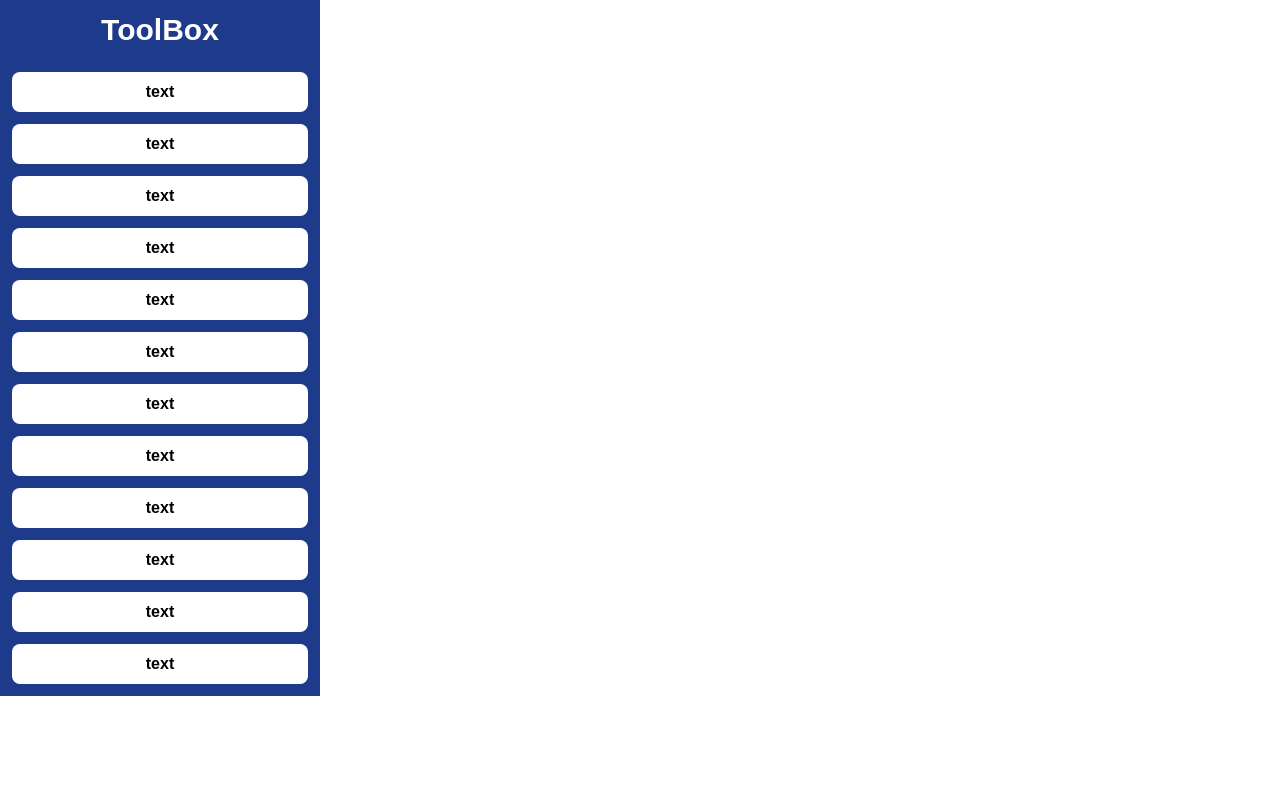
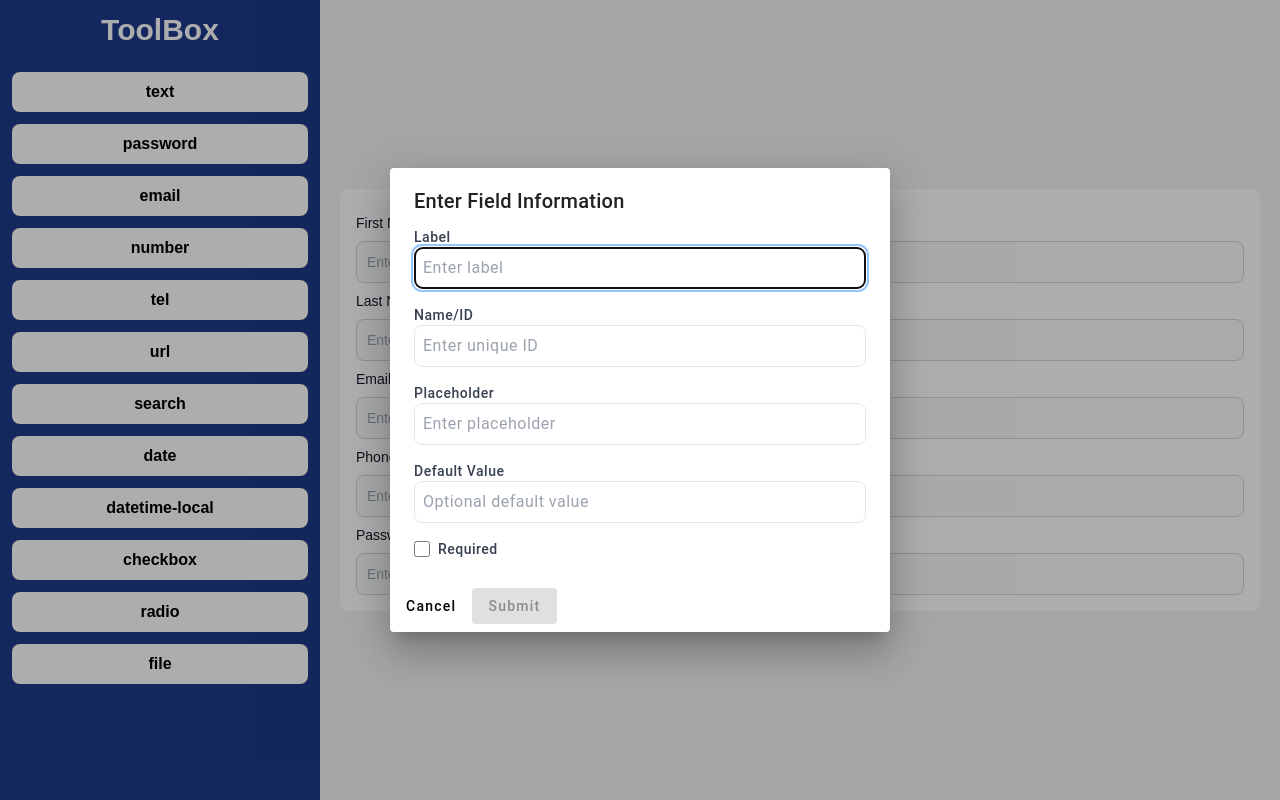
Before and after one commit to oussamahdidou/.net-angular, an Angular app in the folder client/: page / in a window 1280 px wide. Both pictures are taken after a click on the element "text". Built offline with nearby package versions, Linux system fonts and the light colour scheme.

Commit message:
form initialiser

```diff
--- a/client/angular.json
+++ b/client/angular.json
@@ -26,9 +26,7 @@
             "outputPath": "dist/client",
             "index": "src/index.html",
             "browser": "src/main.ts",
-            "polyfills": [
-              "zone.js"
-            ],
+            "polyfills": ["zone.js"],
             "tsConfig": "tsconfig.app.json",
             "assets": [
               {
@@ -37,7 +35,8 @@
               }
             ],
             "styles": [
-              "src/styles.css"
+              "src/styles.css",
+              "node_modules/@angular/material/prebuilt-themes/indigo-pink.css"
             ],
             "scripts": [],
             "server": "src/main.server.ts",
@@ -88,10 +87,7 @@
         "test": {
           "builder": "@angular-devkit/build-angular:karma",
           "options": {
-            "polyfills": [
-              "zone.js",
-              "zone.js/testing"
-            ],
+            "polyfills": ["zone.js", "zone.js/testing"],
             "tsConfig": "tsconfig.spec.json",
             "assets": [
               {
@@ -100,7 +96,8 @@
               }
             ],
             "styles": [
-              "src/styles.css"
+              "src/styles.css",
+              "node_modules/@angular/material/prebuilt-themes/indigo-pink.css"
             ],
             "scripts": []
           }
--- a/client/package.json
+++ b/client/package.json
@@ -11,13 +11,13 @@
   },
   "private": true,
   "dependencies": {
-    "@angular/animations": "^18.0.0",
-    "@angular/cdk": "^17.0.0",
+    "@angular/animations": "^18.2.13",
+    "@angular/cdk": "^17.3.10",
     "@angular/common": "^18.0.0",
     "@angular/compiler": "^18.0.0",
     "@angular/core": "^18.0.0",
     "@angular/forms": "^18.2.13",
-    "@angular/material": "^17.0.0",
+    "@angular/material": "^17.3.10",
     "@angular/platform-browser": "^18.0.0",
     "@angular/platform-browser-dynamic": "^18.0.0",
     "@angular/platform-server": "^18.0.0",
--- a/client/src/app/formbuilder/initiliser/initiliser.component.html
+++ b/client/src/app/formbuilder/initiliser/initiliser.component.html
@@ -1,14 +1,27 @@
-<div class="w-full grid grid-cols-12">
+<div class="w-full grid grid-cols-12 bg-gray-100">
     <div class="col-span-3 bg-blue-900 ">
         <h1 class="text-3xl text-center py-3 font-bold text-white">ToolBox</h1>
         <div class="flex justify-center items-center flex-col gap-3 p-3">
             @for (item of inputTypes; track $index) {
-            <span class="bg-white cursor-pointer px-3 py-2 font-semibold rounded-lg w-full text-center ">text</span>
-
+            <span (click)="openModal(item)"
+                class="bg-white cursor-pointer px-3 py-2 font-semibold rounded-lg w-full text-center ">{{item}}</span>
             }
         </div>
+    </div>
+    <div class="col-span-9 bg-gray-100 p-5 flex justify-center items-center h-screen">
+        <div class="w-full  bg-white rounded-lg p-4">
+            <form [formGroup]="form">
+                @for (input of inputs; track $index) {
+                <label class="block my-2 text-sm font-medium text-gray-900 dark:text-white" [for]="input.name">{{
+                    input.label }}</label>
+                <input
+                    class="bg-gray-50 border border-gray-300 text-gray-900 text-sm rounded-lg focus:ring-blue-500 focus:border-blue-500 block w-full p-2.5 dark:bg-gray-700 dark:border-gray-600 dark:placeholder-gray-400 dark:text-white dark:focus:ring-blue-500 dark:focus:border-blue-500"
+                    [type]="input.type" [formControl]="input.control" [placeholder]="input.placeholder"
+                    [id]="input.name" />
+                }
 
+            </form>
 
+        </div>
     </div>
-    <div class="col-span-8"></div>
 </div>
--- a/client/src/app/formbuilder/initiliser/initiliser.component.ts
+++ b/client/src/app/formbuilder/initiliser/initiliser.component.ts
@@ -1,12 +1,64 @@
-import { Component } from '@angular/core';
+import { Component, OnInit } from '@angular/core';
 import { FormArray, FormBuilder, FormGroup, Validators } from '@angular/forms';
-
+import { MatDialog } from '@angular/material/dialog';
+import { InputmodalComponent } from '../inputmodal/inputmodal.component';
+import { InputField } from '../../types/types';
+interface InputValidator {
+  label: string;
+  name: string;
+  type: string;
+  control: any;
+  placeholder: string;
+}
 @Component({
   selector: 'app-initiliser',
   templateUrl: './initiliser.component.html',
   styleUrl: './initiliser.component.css',
 })
-export class InitiliserComponent {
+export class InitiliserComponent implements OnInit {
+  inputFields: InputField[] = [
+    {
+      label: 'First Name',
+      type: 'text',
+      name: 'firstName',
+      placeholder: 'Enter your first name',
+      defaultValue: '',
+      required: true,
+    },
+    {
+      label: 'Last Name',
+      type: 'text',
+      name: 'lastName',
+      placeholder: 'Enter your last name',
+      defaultValue: '',
+      required: true,
+    },
+    {
+      label: 'Email',
+      type: 'email',
+      name: 'email',
+      placeholder: 'Enter your email address',
+      defaultValue: '',
+      required: true,
+    },
+    {
+      label: 'Phone Number',
+      type: 'tel',
+      name: 'phoneNumber',
+      placeholder: 'Enter your phone number',
+      defaultValue: '',
+      required: false,
+    },
+    {
+      label: 'Password',
+      type: 'password',
+      name: 'password',
+      placeholder: 'Enter your password',
+      defaultValue: '',
+      required: true,
+    },
+  ];
+
   inputTypes: string[] = [
     'text',
     'password',
@@ -23,45 +75,66 @@ export class InitiliserComponent {
   ];
 
   form: FormGroup;
+  inputs: InputValidator[] = [];
 
-  constructor(private fb: FormBuilder) {
-    this.form = this.fb.group({
-      items: this.fb.array([
-        this.createItem(), // Add an initial item
-      ]),
+  constructor(private fb: FormBuilder, private dialog: MatDialog) {
+    this.form = this.fb.group({});
+  }
+  ngOnInit(): void {
+    this.addInputs(this.inputFields);
+  }
+  addInputField(field: InputField): void {
+    const control = this.fb.control(
+      field.defaultValue,
+      field.required ? Validators.required : null
+    );
+
+    // Push the new input field to the inputs array
+    this.inputs.push({
+      label: field.label,
+      name: field.name,
+      control: control,
+      type: field.type,
+      placeholder: field.placeholder,
+    });
+
+    // Add the form control to the form
+    this.form.addControl(field.name, control);
+  }
+  addInputs(inputFields: InputField[]): void {
+    inputFields.forEach((field) => {
+      // Create a form control with validation based on the required field
+      const control = this.fb.control(
+        field.defaultValue,
+        field.required ? Validators.required : null
+      );
+
+      // Push the input details (label, name, control) to the inputs array
+      this.inputs.push({
+        label: field.label,
+        name: field.name,
+        control: control,
+        type: field.type,
+        placeholder: field.placeholder,
+      });
+
+      // Add each form control to the form by the field's name
+      this.form.addControl(field.name, control);
     });
   }
+  openModal(type: string): void {
+    const dialogRef = this.dialog.open(InputmodalComponent, {
+      width: '500px',
+      data: {
+        type: type,
+      },
+    });
 
-  // Create a new item (object) for the list
-  createItem() {
-    return this.fb.group({
-      name: ['', Validators.required],
-      quantity: [1, [Validators.required, Validators.min(1)]],
-      price: [0, [Validators.required, Validators.min(0)]],
+    dialogRef.afterClosed().subscribe((result: InputField) => {
+      if (result) {
+        this.addInputField(result);
+        console.log(result);
+      }
     });
   }
-
-  // Get the items FormArray
-  get items(): FormArray {
-    return this.form.get('items') as FormArray;
-  }
-
-  // Add a new item to the list
-  addItem() {
-    this.items.push(this.createItem());
-  }
-
-  // Remove an item from the list
-  removeItem(index: number) {
-    this.items.removeAt(index);
-  }
-
-  // Submit the form and log the values
-  onSubmit() {
-    if (this.form.valid) {
-      console.log('Form submitted:', this.form.value);
-    } else {
-      console.log('Form is invalid');
-    }
-  }
 }
--- /dev/null
+++ b/client/src/app/formbuilder/inputmodal/inputmodal.component.html
@@ -0,0 +1,52 @@
+<h2 mat-dialog-title class="text-2xl font-bold text-gray-800">Enter Field Information</h2>
+
+<mat-dialog-content class="p-6">
+    <form [formGroup]="form" class="space-y-4">
+        <!-- Label Input -->
+        <div>
+            <label for="label" class="block text-sm font-medium text-gray-700">Label</label>
+            <input id="label" type="text" formControlName="label" placeholder="Enter label"
+                class="w-full border rounded-lg p-2 focus:ring focus:ring-blue-300" />
+        </div>
+
+        <!-- Type (Hidden Field) -->
+        <input type="hidden" formControlName="type" />
+
+        <!-- Name/ID Input -->
+        <div>
+            <label for="name" class="block text-sm font-medium text-gray-700">Name/ID</label>
+            <input id="name" type="text" formControlName="name" placeholder="Enter unique ID"
+                class="w-full border rounded-lg p-2 focus:ring focus:ring-blue-300" />
+        </div>
+
+        <!-- Placeholder Input -->
+        <div>
+            <label for="placeholder" class="block text-sm font-medium text-gray-700">Placeholder</label>
+            <input id="placeholder" type="text" formControlName="placeholder" placeholder="Enter placeholder"
+                class="w-full border rounded-lg p-2 focus:ring focus:ring-blue-300" />
+        </div>
+
+        <!-- Default Value Input -->
+        <div>
+            <label for="defaultValue" class="block text-sm font-medium text-gray-700">Default Value</label>
+            <input id="defaultValue" type="text" formControlName="defaultValue" placeholder="Optional default value"
+                class="w-full border rounded-lg p-2 focus:ring focus:ring-blue-300" />
+        </div>
+
+        <!-- Required Checkbox -->
+        <div class="flex items-center">
+            <input id="required" type="checkbox" formControlName="required" class="h-4 w-4 rounded border-gray-300" />
+            <label for="required" class="ml-2 text-sm font-medium text-gray-700">Required</label>
+        </div>
+    </form>
+</mat-dialog-content>
+
+<mat-dialog-actions class="p-4 flex justify-end space-x-2">
+    <button mat-button (click)="onClose()" class="bg-gray-500 text-white px-4 py-2 rounded-lg">
+        Cancel
+    </button>
+    <button mat-raised-button color="primary" (click)="onSubmit()" [disabled]="form.invalid"
+        class="bg-blue-600 text-white px-4 py-2 rounded-lg">
+        Submit
+    </button>
+</mat-dialog-actions>
--- /dev/null
+++ b/client/src/app/formbuilder/inputmodal/inputmodal.component.ts
@@ -0,0 +1,37 @@
+import { Component, Inject } from '@angular/core';
+import { FormGroup, FormBuilder, Validators } from '@angular/forms';
+import { MatDialogRef, MAT_DIALOG_DATA } from '@angular/material/dialog';
+
+@Component({
+  selector: 'app-inputmodal',
+  templateUrl: './inputmodal.component.html',
+  styleUrl: './inputmodal.component.css',
+})
+export class InputmodalComponent {
+  form: FormGroup;
+
+  constructor(
+    private fb: FormBuilder,
+    public dialogRef: MatDialogRef<InputmodalComponent>,
+    @Inject(MAT_DIALOG_DATA) public data: any
+  ) {
+    this.form = this.fb.group({
+      label: ['', Validators.required],
+      type: [data.type || 'hidden'],
+      name: ['', Validators.required],
+      placeholder: ['', Validators.required],
+      defaultValue: [''],
+      required: [false],
+    });
+  }
+
+  onClose(): void {
+    this.dialogRef.close();
+  }
+
+  onSubmit(): void {
+    if (this.form.valid) {
+      this.dialogRef.close(this.form.value);
+    }
+  }
+}
--- /dev/null
+++ b/client/src/app/types/types.ts
@@ -0,0 +1,8 @@
+export interface InputField {
+  label: string;
+  type: string;
+  name: string;
+  placeholder: string;
+  defaultValue: string;
+  required: boolean;
+}
```
Also changed, not shown: client/src/app/app.module.ts (+11 -2 lines), client/src/app/formbuilder/formbuilder.module.ts (+19 -2 lines), client/src/app/formbuilder/inputmodal/inputmodal.component.css (added), 2 other files (tests, documents, lock files or other folders).
